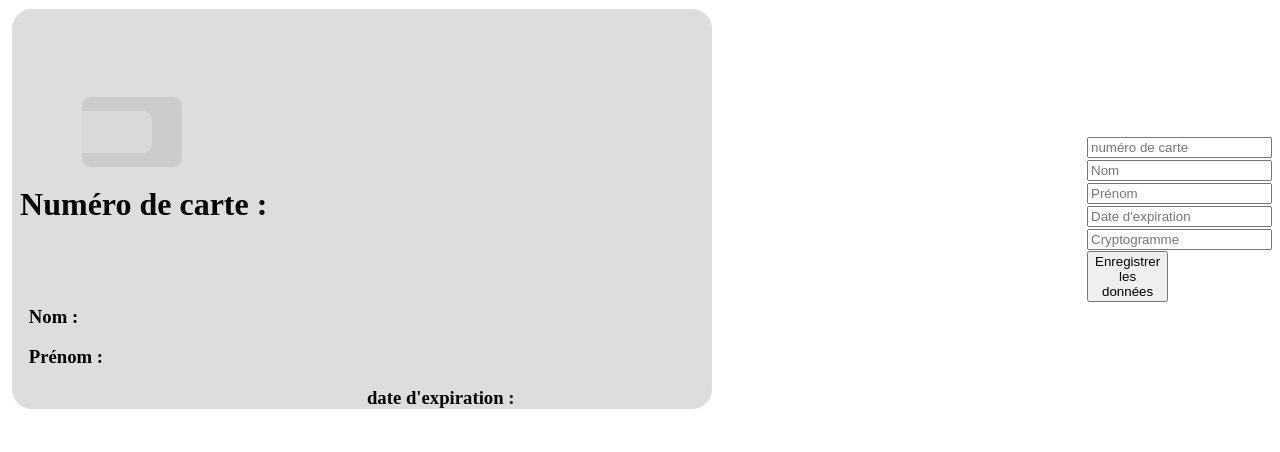
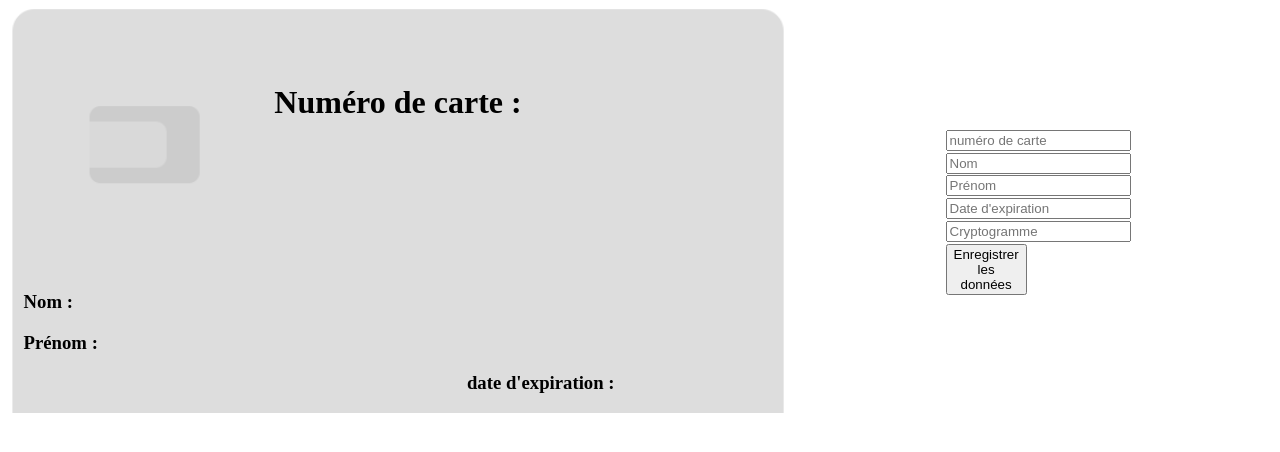
Before and after one commit to Adrienbouchet974/Credit-card-JS, a website: page index.html in a window 1280 px wide. Drawn offline with nearby package versions, Linux system fonts and the light colour scheme; files that its build step writes are made by us from their sources.

Commit message:
Modification intégrale du style.

```diff
--- a/assets/scss/app.scss
+++ b/assets/scss/app.scss
@@ -1,28 +1,31 @@
+body {
+    height: 100%;
+    width: 100%;
+}
+
+
 .test {
     display: flex;
-    justify-content: space-between;
-    align-items: center;
     .credit_card {
-        width: 100%;
-        height: 20%;
-        background: url('../images/template_credit_card.png');
-        background-size: auto;
         display: flex;
+        width: 78%;
+        background: url(../images/template_credit_card.png);
+        background-size: 100%;
+        background-repeat: no-repeat;
         flex-direction: column;
-        background-repeat: no-repeat;
+        align-content: stretch;
+        height: 405px;
+        justify-content: space-between;
         .title {
-            padding-top: 15%;
-            height: 10%;
-            width: 58%;
-            h1 {
-                width: 98%;
-                margin-left: 2%;
-            }
+            display: flex;
+            padding-top: 7%;
+            justify-content: center;
+        }
+        .cryptogramme {
+            text-align: center;
         }
         .info {
-            display: block;
             margin-left: 2%;
-            width: 56%;
             .expiration {
                 margin-left: 58%;
             }
@@ -41,9 +44,10 @@
     }
     .origin{
         display: flex;
+        justify-content: space-around;
         flex-direction: column;
         align-items: center;
-        margin-left: 3%;
+        width: 50%;
         form {
             div {
                 margin-right: 50%;
```
